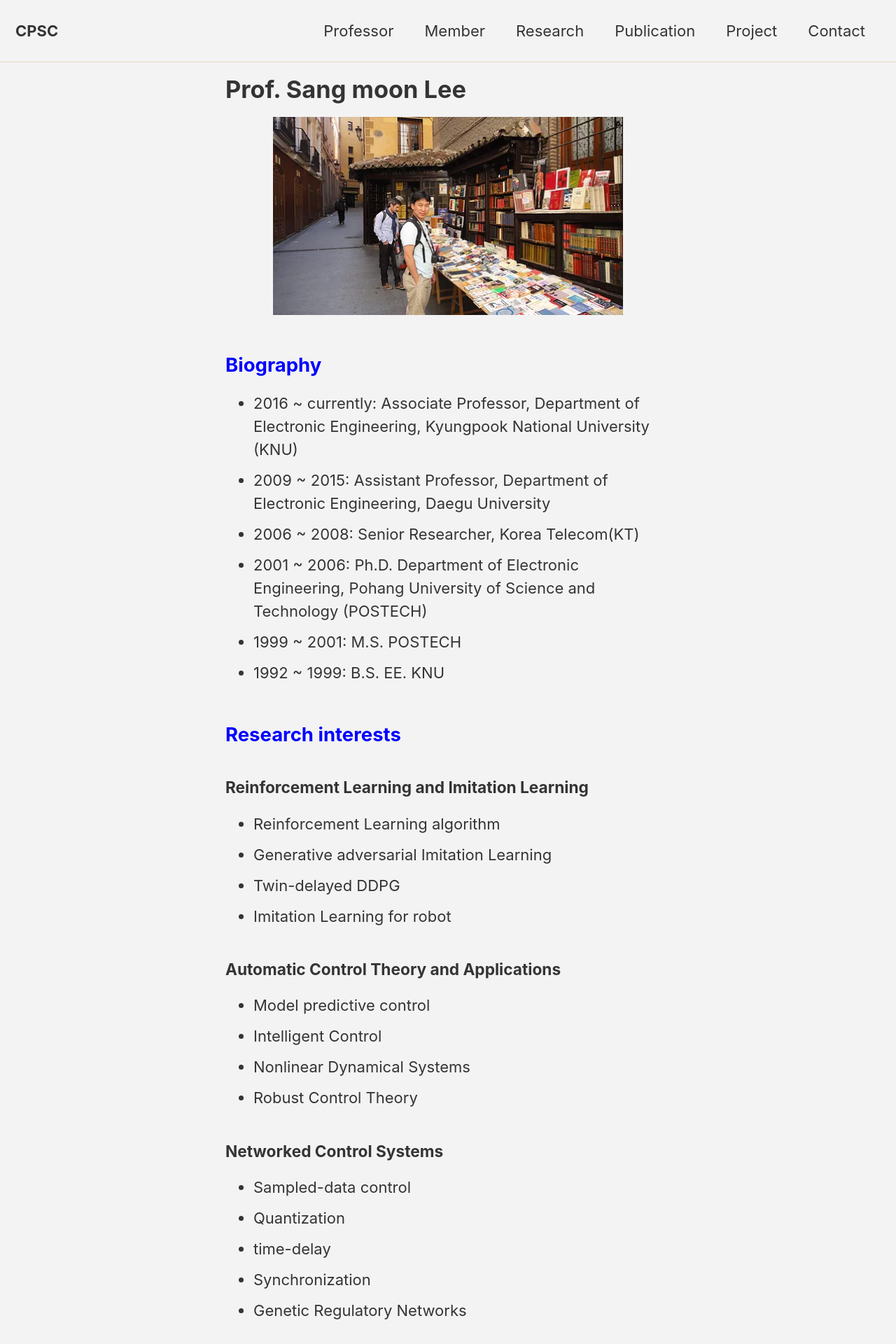
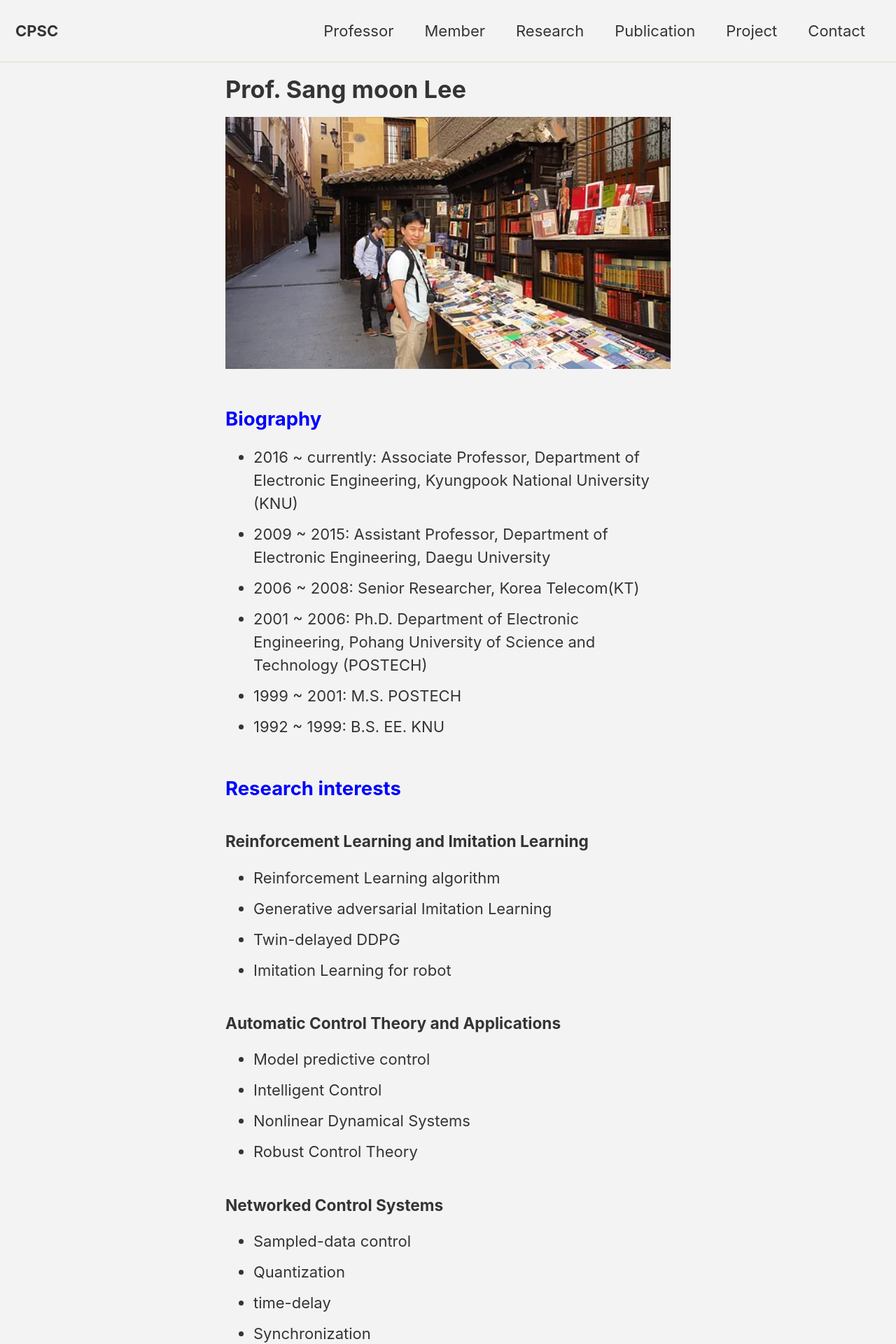
Before and after one commit to CPSC-LAB/CPSC-LAB.github.io, a Jekyll site: the page built from _pages/professor.md, in a window 1280 px wide. Shown: the top 1920 px of the page at 70% size. Built offline with Jekyll 4.4.1, drawn with Linux system fonts in a browser that asks for light colours; cached includes are drawn as plain includes.

Commit message:
Update professor.md

```diff
--- a/_pages/professor.md
+++ b/_pages/professor.md
@@ -4,7 +4,7 @@
 layout: categories
 ---
 
-<p align="center"><img src="/assets/images/professor.jpg" width="500"></p>
+<p align="center"><img src="/assets/images/professor.jpg" width="650"></p>
 
 ## <span style="color:blue">Biography</span>
 
```
